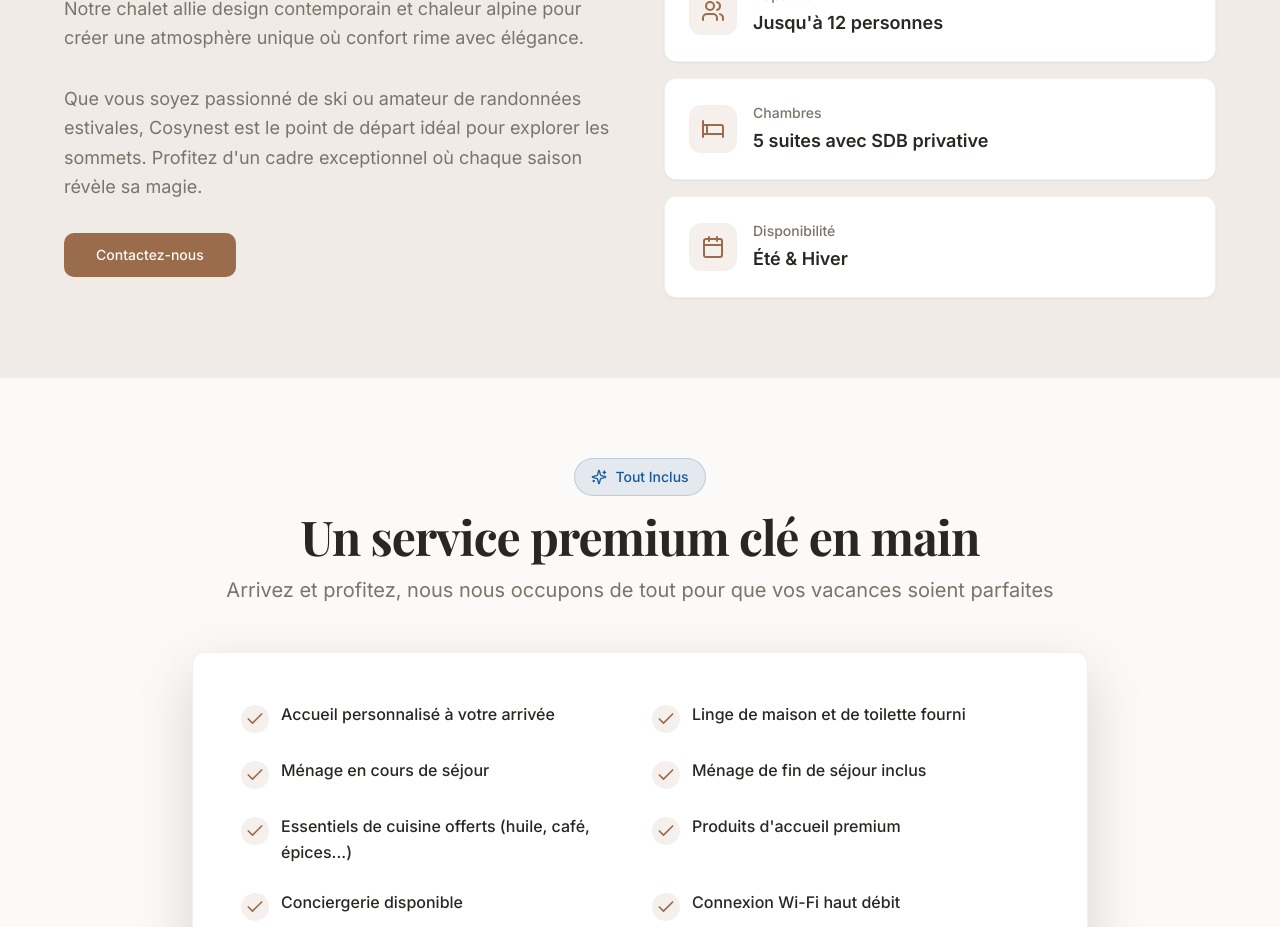
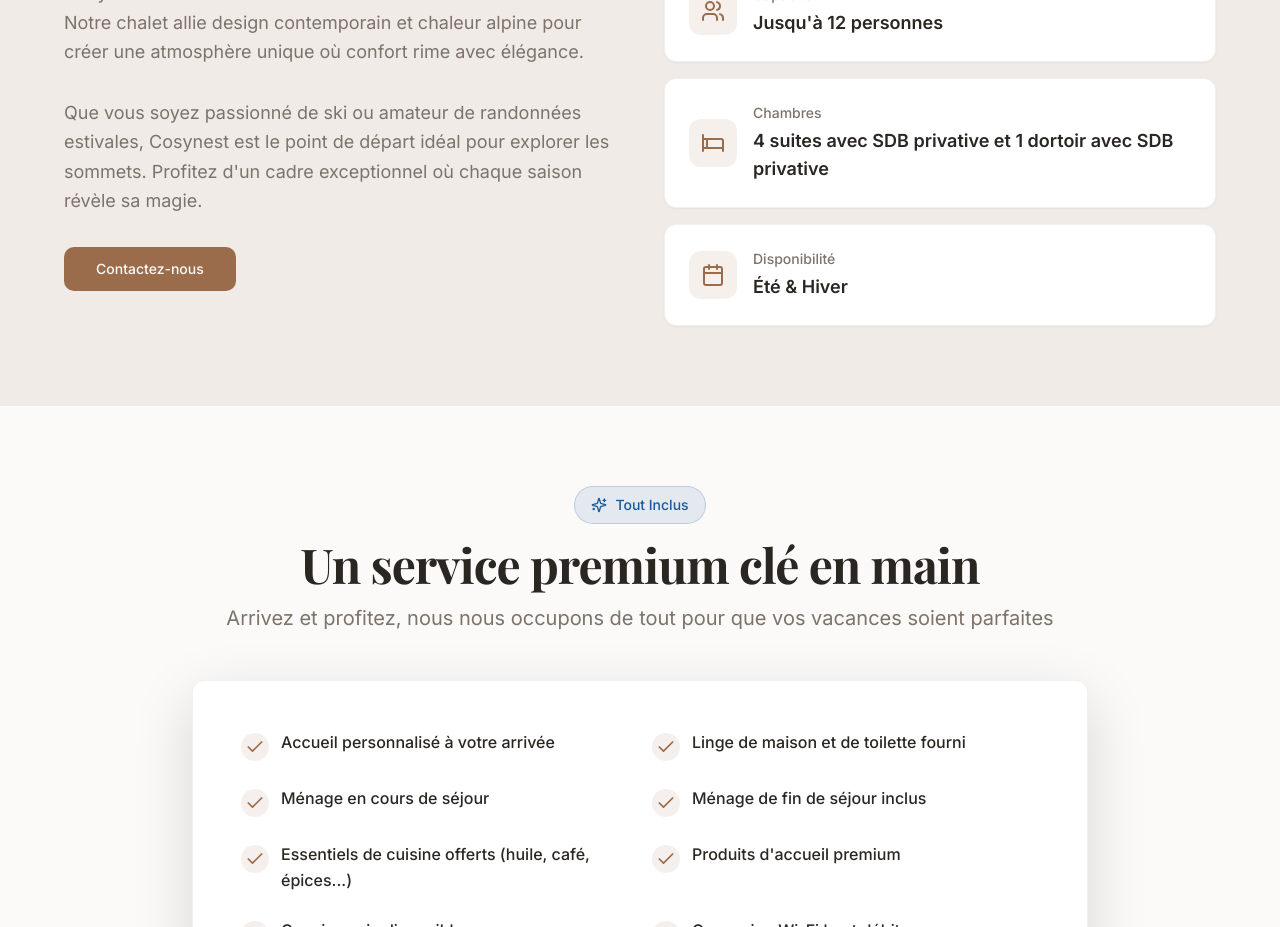
Before and after one commit to sebastienteissonniere-dot/cosynest-alpine-escape-4d6c5cd0, a React (Vite) app: page / in a window 1280 px wide. Shown: the part 1880-2807 px from the top of the page. Built offline with nearby package versions, Linux system fonts and the light colour scheme; the HTML template or start-up script is replaced by a standard one.

Commit message:
Update chalet description

```diff
--- a/src/contexts/LanguageContext.tsx
+++ b/src/contexts/LanguageContext.tsx
@@ -110,7 +110,7 @@ const translations = {
       },
       bedrooms: {
         label: "Chambres",
-        value: "5 suites avec SDB privative",
+        value: "4 suites avec SDB privative et 1 dortoir avec SDB privative",
       },
       availability: {
         label: "Disponibilité",
@@ -200,7 +200,7 @@ const translations = {
       },
       bedrooms: {
         label: "Bedrooms",
-        value: "5 suites with private bathroom",
+        value: "4 suites with private bathroom and 1 dormitory with private bathroom",
       },
       availability: {
         label: "Availability",
```
